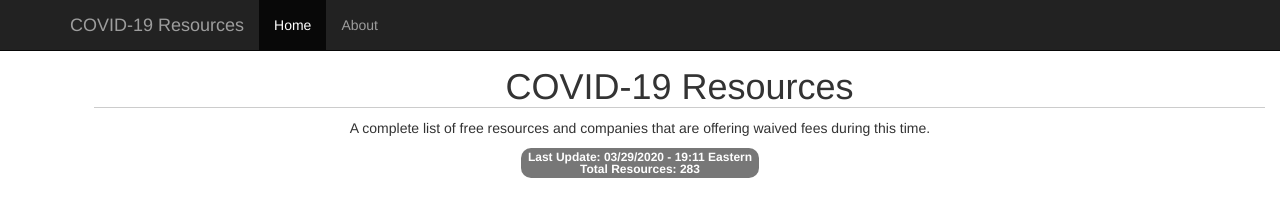
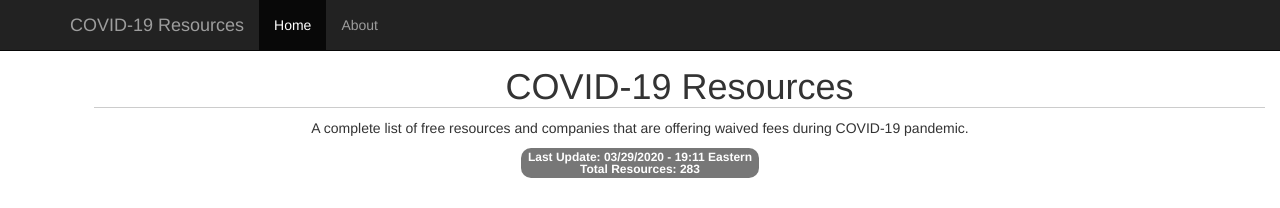
Before and after one commit to arbyruns/rbevans-ugh.github.io, a website: page index.html in a window 1280 px wide. Shown: the top 208 px of the page. Drawn offline with nearby package versions, Linux system fonts and the light colour scheme; files that its build step writes are made by us from their sources; files whose address does not match are found by name.

Commit message:
Update index.html

```diff
--- a/index.html
+++ b/index.html
@@ -64,7 +64,7 @@
     <div class="cover-container">
       <div class="starter-template">
           <h1>COVID-19 Resources</h1>
-          <p>A complete list of free resources and companies that are offering waived fees during this time.</p>
+          <p>A complete list of free resources and companies that are offering waived fees during COVID-19 pandemic.</p>
           <span class="badge badge-success">Last Update: 03/29/2020 - 19:11 Eastern</br>Total Resources: 283</span>
     </div>
     <div class="container">
```
